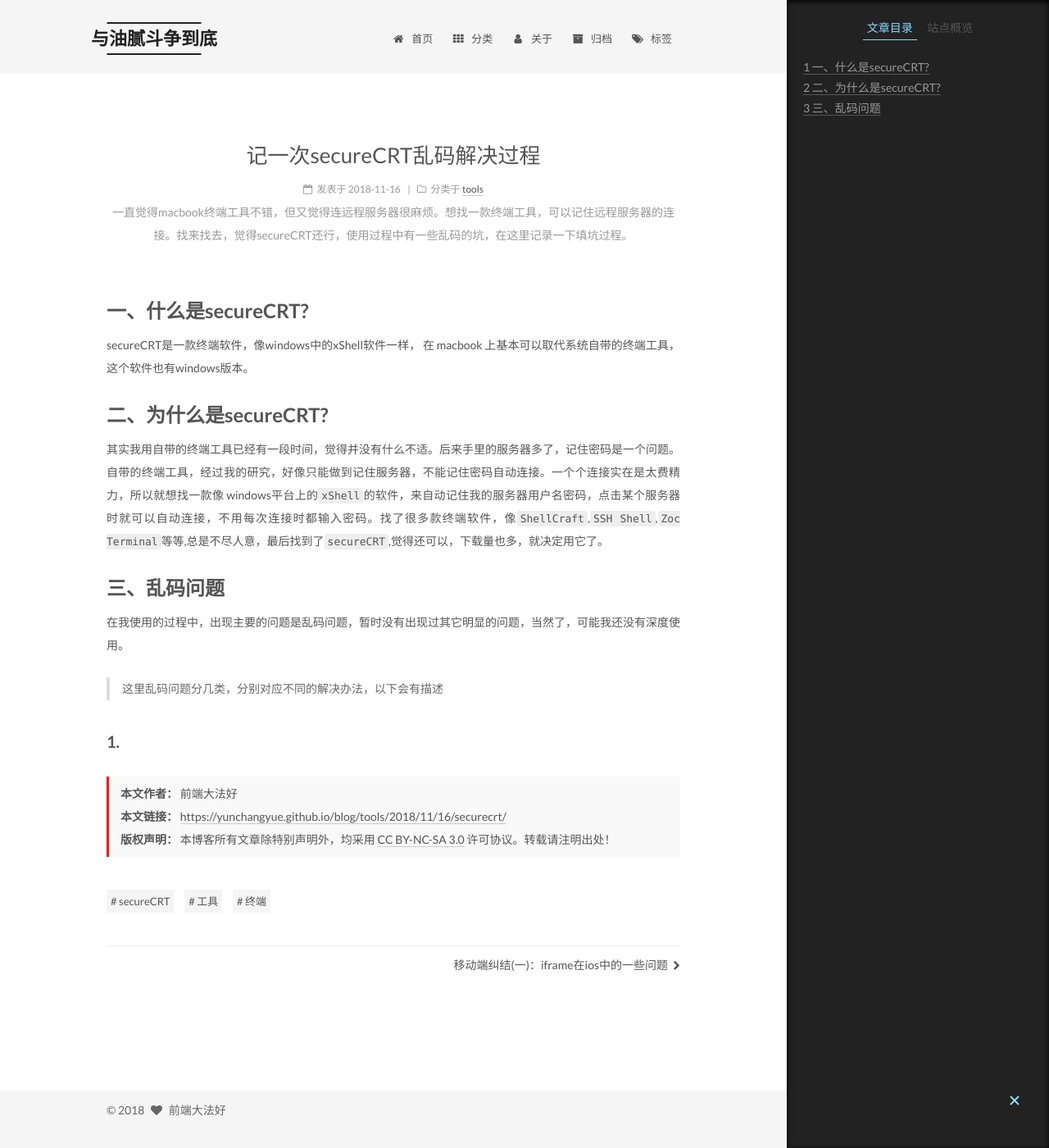
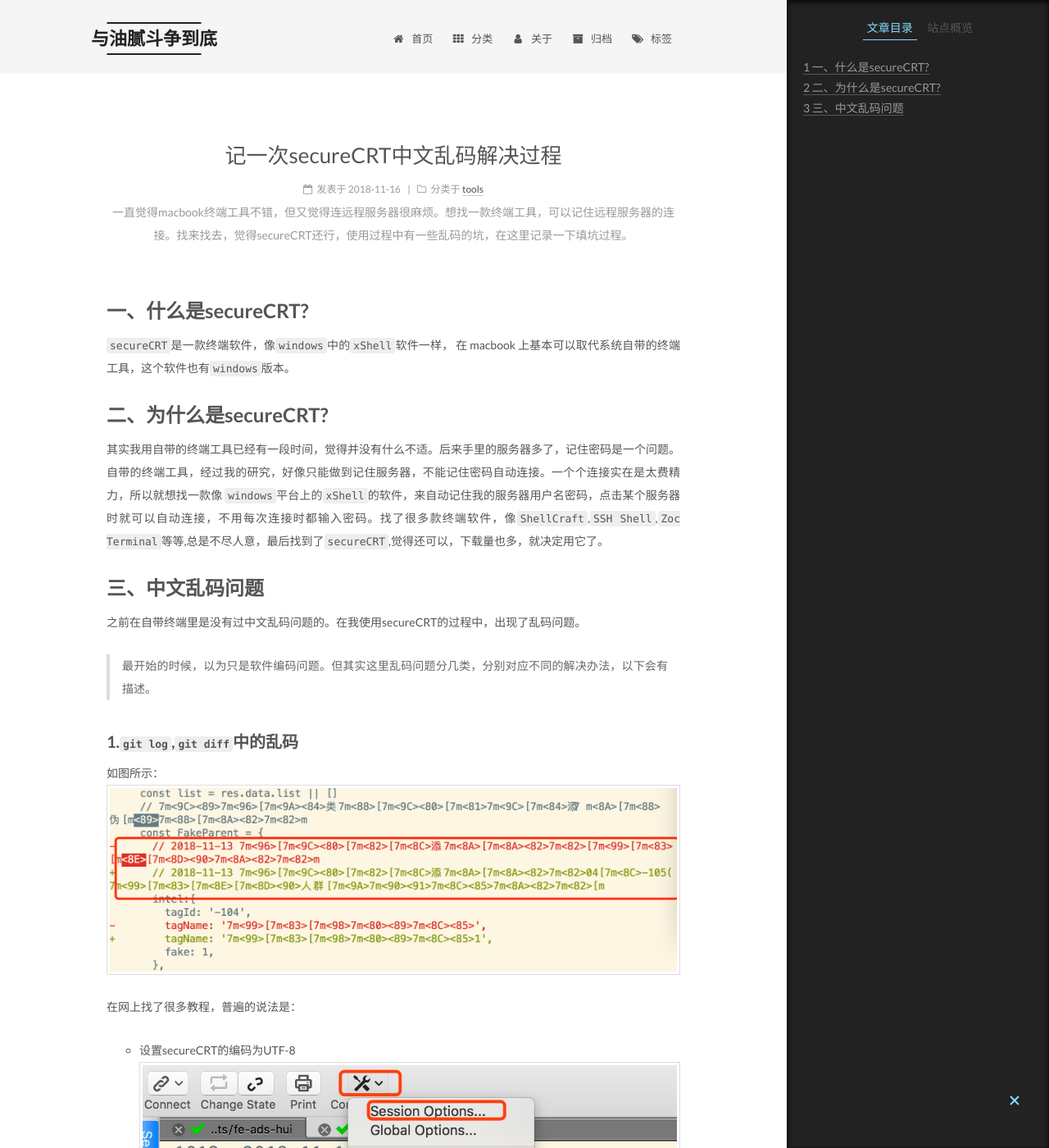
Before and after one commit to yunchangyue/blog, a Jekyll site: the page built from _posts/2018-11-16-securecrt.md, in a window 1280 px wide and 1400 px high. Shown: the whole window at 82% size. Built offline with Jekyll 4.4.1, drawn with Linux system fonts in a browser that asks for light colours; comment, search, counter and statistics services are not loaded; some of the changed text lies outside the part shown.

Commit message:
完善2018-11-16-securecrt.md

````diff
--- a/_posts/2018-11-16-securecrt.md
+++ b/_posts/2018-11-16-securecrt.md
@@ -1,5 +1,5 @@
 ---
-title: 记一次secureCRT乱码解决过程
+title: 记一次secureCRT中文乱码解决过程
 description: 一直觉得macbook终端工具不错，但又觉得连远程服务器很麻烦。想找一款终端工具，可以记住远程服务器的连接。找来找去，觉得secureCRT还行，使用过程中有一些乱码的坑，在这里记录一下填坑过程。
 categories:
  - tools
@@ -9,13 +9,64 @@ tags:
  - 终端
 ---
 # 一、什么是secureCRT?
-secureCRT是一款终端软件，像windows中的xShell软件一样， 在 macbook 上基本可以取代系统自带的终端工具，这个软件也有windows版本。
+`secureCRT`是一款终端软件，像`windows`中的`xShell`软件一样， 在 macbook 上基本可以取代系统自带的终端工具，这个软件也有`windows`版本。
 
 # 二、为什么是secureCRT?
-其实我用自带的终端工具已经有一段时间，觉得并没有什么不适。后来手里的服务器多了，记住密码是一个问题。自带的终端工具，经过我的研究，好像只能做到记住服务器，不能记住密码自动连接。一个个连接实在是太费精力，所以就想找一款像 windows平台上的`xShell`的软件，来自动记住我的服务器用户名密码，点击某个服务器时就可以自动连接，不用每次连接时都输入密码。找了很多款终端软件，像`ShellCraft`,`SSH Shell`,`Zoc Terminal`等等,总是不尽人意，最后找到了`secureCRT`,觉得还可以，下载量也多，就决定用它了。
+其实我用自带的终端工具已经有一段时间，觉得并没有什么不适。后来手里的服务器多了，记住密码是一个问题。自带的终端工具，经过我的研究，好像只能做到记住服务器，不能记住密码自动连接。一个个连接实在是太费精力，所以就想找一款像 `windows`平台上的`xShell`的软件，来自动记住我的服务器用户名密码，点击某个服务器时就可以自动连接，不用每次连接时都输入密码。找了很多款终端软件，像`ShellCraft`,`SSH Shell`,`Zoc Terminal`等等,总是不尽人意，最后找到了`secureCRT`,觉得还可以，下载量也多，就决定用它了。
 
-# 三、乱码问题
-在我使用的过程中，出现主要的问题是乱码问题，暂时没有出现过其它明显的问题，当然了，可能我还没有深度使用。
-> 这里乱码问题分几类，分别对应不同的解决办法，以下会有描述
+# 三、中文乱码问题
+之前在自带终端里是没有过中文乱码问题的。在我使用secureCRT的过程中，出现了乱码问题。
+> 最开始的时候，以为只是软件编码问题。但其实这里乱码问题分几类，分别对应不同的解决办法，以下会有描述。
 
-### 1.
+### 1.`git log`,`git diff`中的乱码
+如图所示：
+![git 乱码]({{site.baseurl}}/assets/images/2018/11/git.png)
+
+在网上找了很多教程，普遍的说法是：
+- 设置secureCRT的编码为UTF-8
+![git 乱码]({{site.baseurl}}/assets/images/2018/11/config.png)
+![编码设置为utf-8]({{site.baseurl}}/assets/images/2018/11/charset.png)
+
+但我发现设置之后并没有效果。
+
+后来我发现使用`cat`命令查看 git diff 中的某个差异文件的时候，却没有乱码。这个时候机智的我已猜到，这可能是`git`的编码问题,所以在git配置中修改配置文件设置编码：
+```shell
+vi ~/.gitconfig
+```
+添加配置项如下：
+```gitconfig
+[core]
+	quotepath = false
+[gui]
+	encoding = utf-8
+[i18n]
+	commitencoding = utf-8
+	logoutputencoding = utf-8
+[svn]
+	pathnameenoding = utf-8
+```
+
+保存退出。信心满满，觉得大功要告成啦！
+
+但现实总是残酷的——并没有什么作用！
+
+实际上，`git diff` 和 `git log` 是通过 `less` 进行输出的。所以配置`less`字符编码就可以:
+```shell
+export LESSCHARSET=UTF-8
+```
+> **重点**：网上有很多攻略上说,在 /etc/profile 文件里面增加上面的代码。但我这里亲测无用，直接在命令行里执行上面这句话才会成功。
+
+此时，再执行`git log`, `git diff`，完美显示中文。
+
+### 2.`vi`,`vim`中的乱码
+本以为再无问题。后来无意中`vim`一个文件的时候，又出现乱码了！
+
+这个时候，需要确定是否字符集的问题。vim文件之后使用`:set encoding=utf8`看看是否能显示正常。如果能显示正常基本就能确认是字符编码的问题。
+
+这个时候，解决办法就是更改vim环境变量：
+
+- 使用 vi ~/.vimrc (有些同学电脑上可能没有这个文件，如果没有，新建这个文件即可)
+- 在文件中添加代码 set encoding=utf-8 fileencodings=ut-8,ucs-bom,p936,big5
+- 保存退出
+
+这个时候再 vim 打开文件就没有乱码问题了。
````
Also changed, not shown: assets/images/2018/11/charset.png (added), assets/images/2018/11/config.png (added), assets/images/2018/11/git.png (added).
